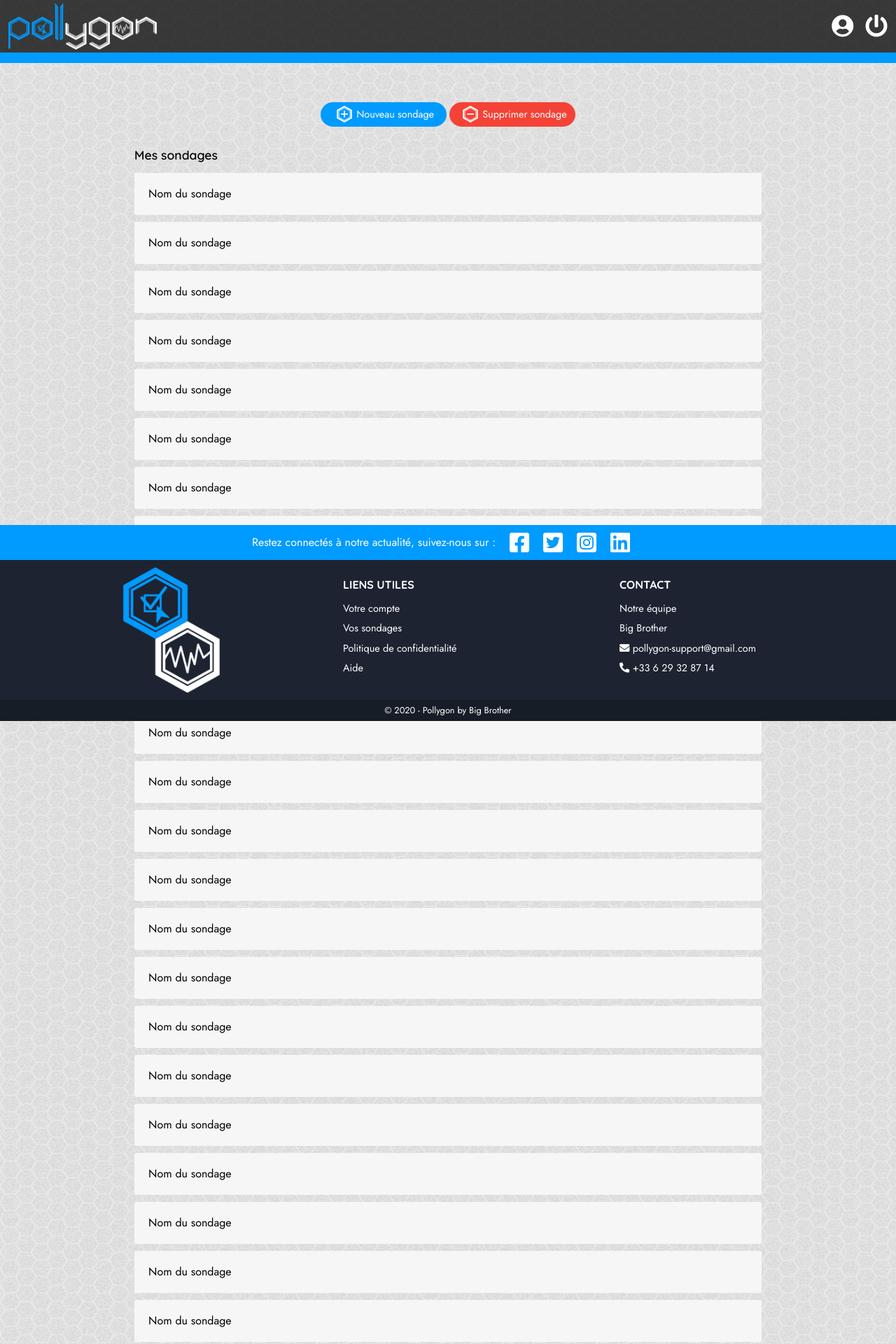
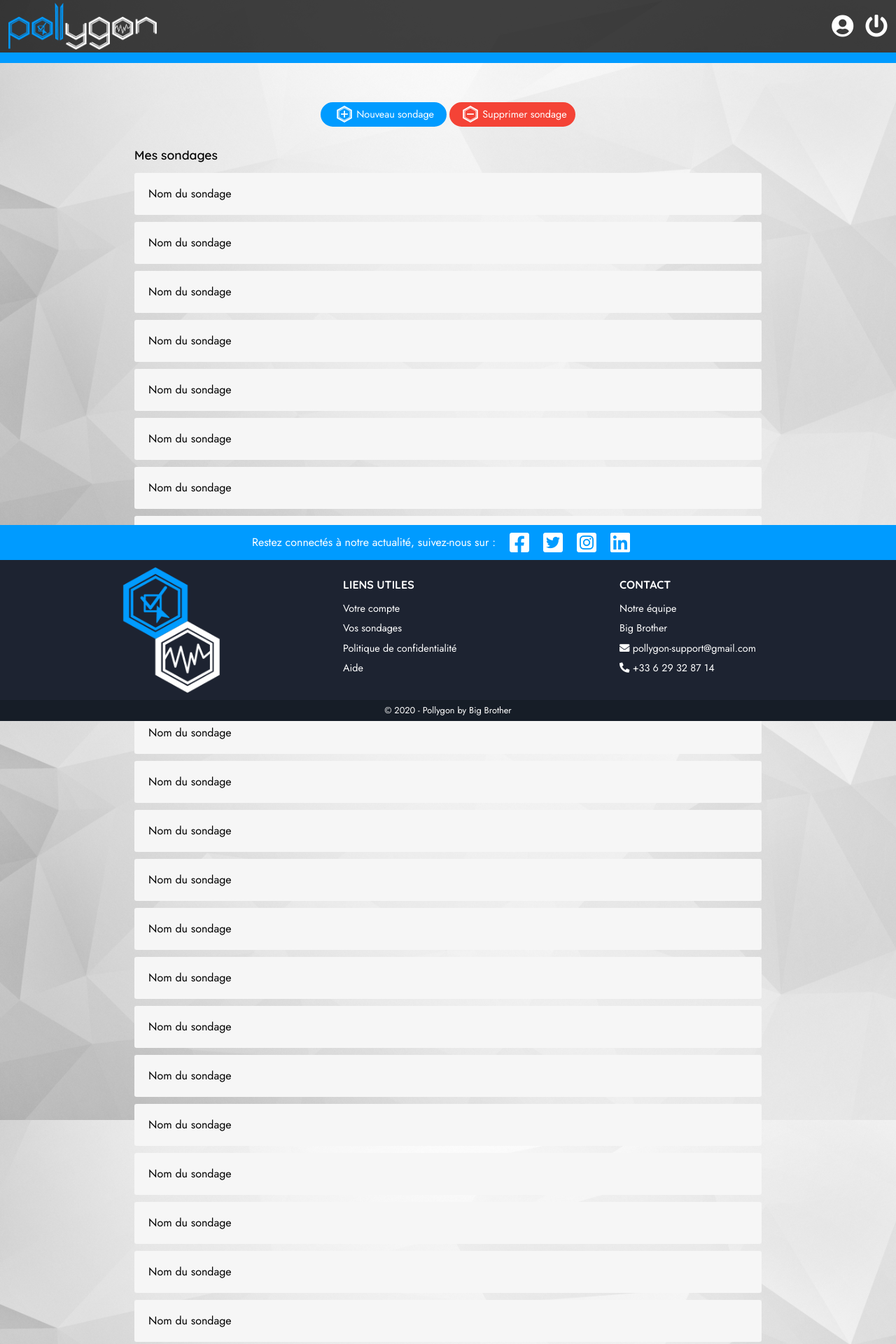
Before and after one commit to EmpireDemocratiqueDuPoulpe/Pollygon, a PHP site: page /home.php in a window 1280 px wide. Shown: the top 1920 px of the page at 70% size. Run offline with PHP 8.4, Linux system fonts and the light colour scheme.

Commit message:
Changement du fond

```diff
--- a/assets/css/main.css
+++ b/assets/css/main.css
@@ -6,7 +6,12 @@ body {
     position: relative;
     height: 100%;
     font-family: 'Jost', Arial, sans-serif;
+    /* V1
     background: url("../images/bg_white.png") repeat 0 0;
+    */
+    /* V2 */
+    background: url("../images/bg_white_alt.jpg") no-repeat 0 0 fixed;
+    background-size: cover;
 }
 
 html.logreg body {
```
Also changed, not shown: assets/images/bg_white_alt.jpg (added).
